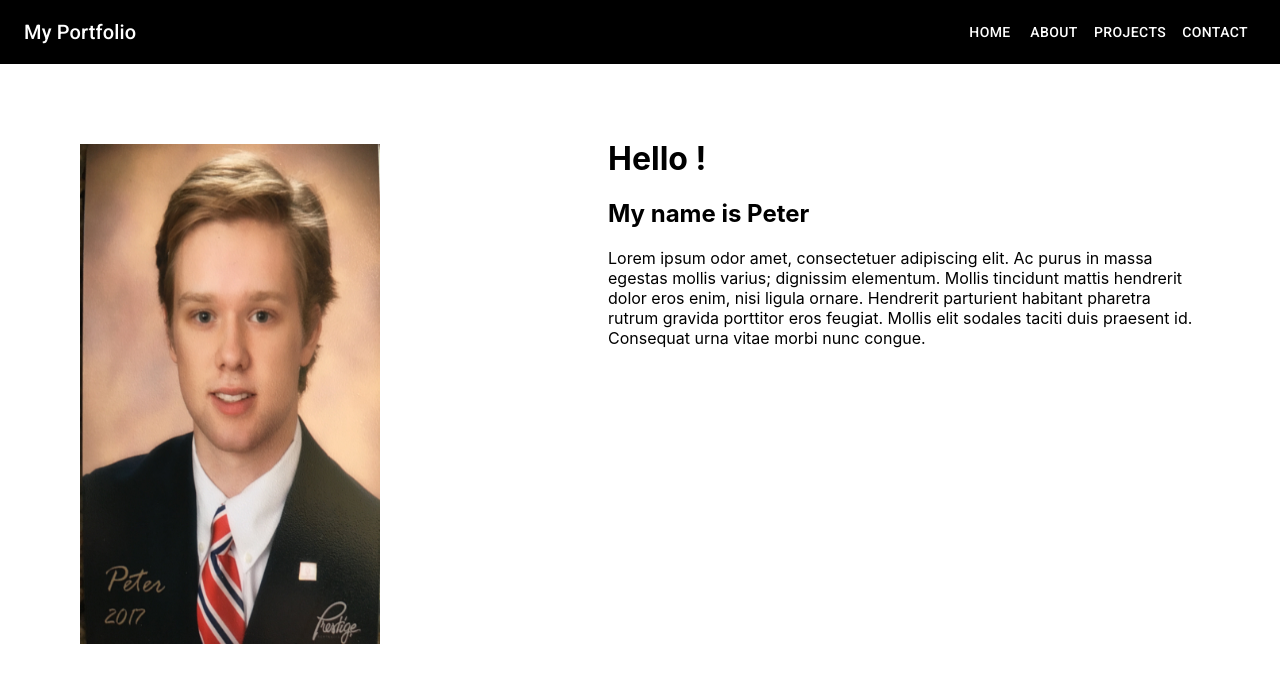
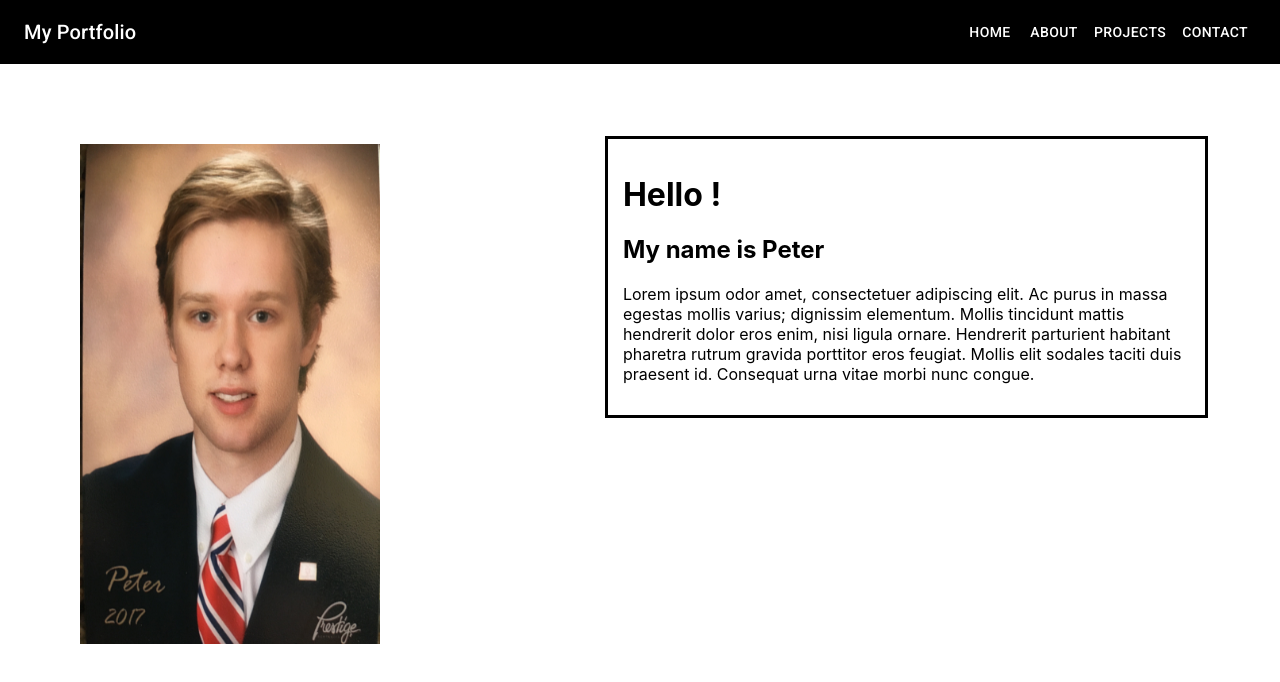
Before and after one commit to peterregan/pjrporfolio, a React (Create React App) app: page /about in a window 1280 px wide. Shown: the top 682 px of the page. Built offline with nearby package versions, Linux system fonts and the light colour scheme.

Commit message:
updating before lost because of computer

```diff
--- a/src/components/About.js
+++ b/src/components/About.js
@@ -15,19 +15,12 @@ const styles = {
         backgroundColor: 'white'
     },
     gridleft: {
-
+        backgroundColor: 'white'
 
     },
     gridright: {
-        backgroundColor: 'white',
+        backgroundColor: 'white'
     },
-    paper: {
-
-    },
-    image: {
-        width: '50%',
-        height: '100%'
-    }
 };
 
 class About extends React.Component {
--- a/src/stylesheets/About.css
+++ b/src/stylesheets/About.css
@@ -5,9 +5,12 @@
   height: 500px;
   width: 300px;
 
+
 }
 .aboutdiv{
-  margin: 10%
+  margin: 10%;
+  outline-style: solid;
+  padding: 2%;
 
 }
 .aboutheader{
@@ -18,4 +21,5 @@
 }
 .aboutpara{
 
+
 }
```
